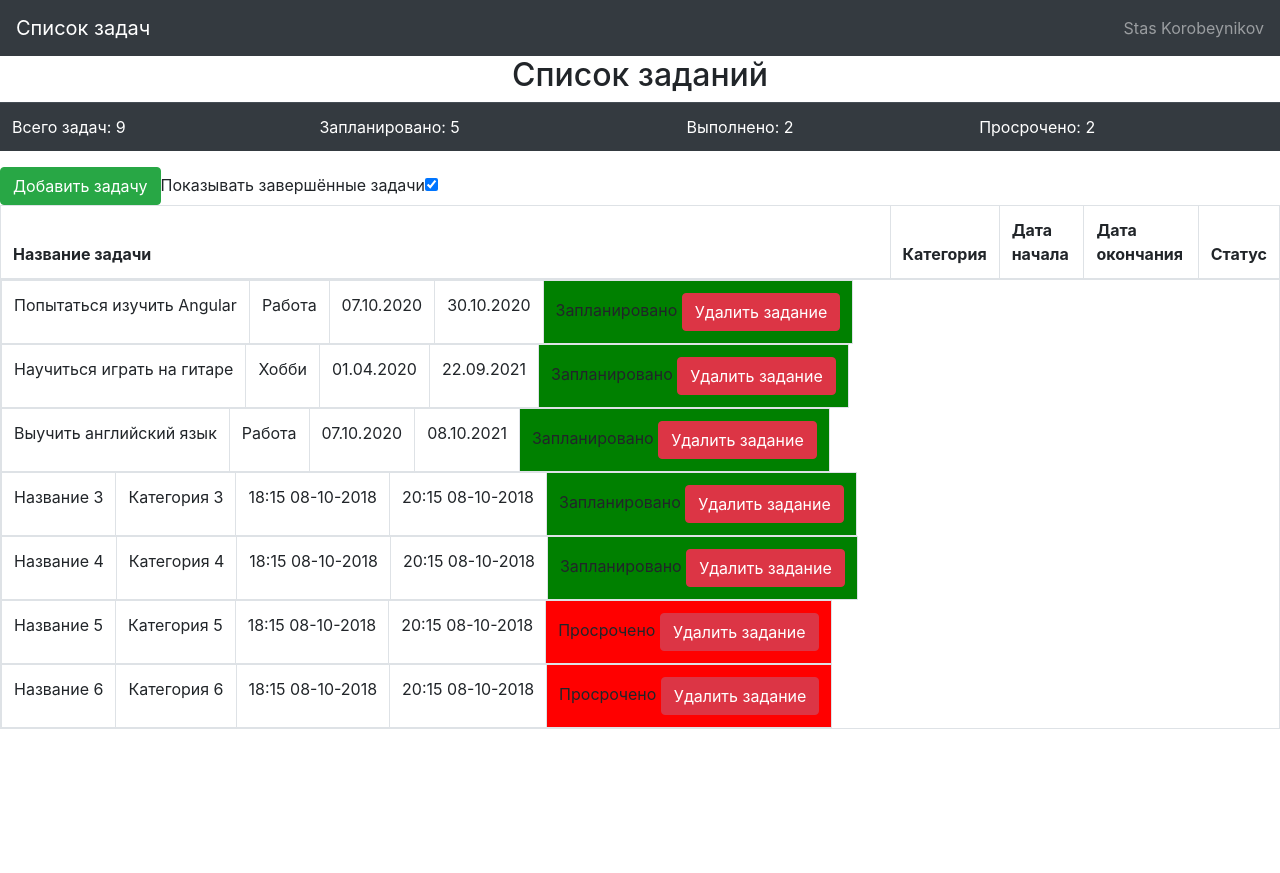
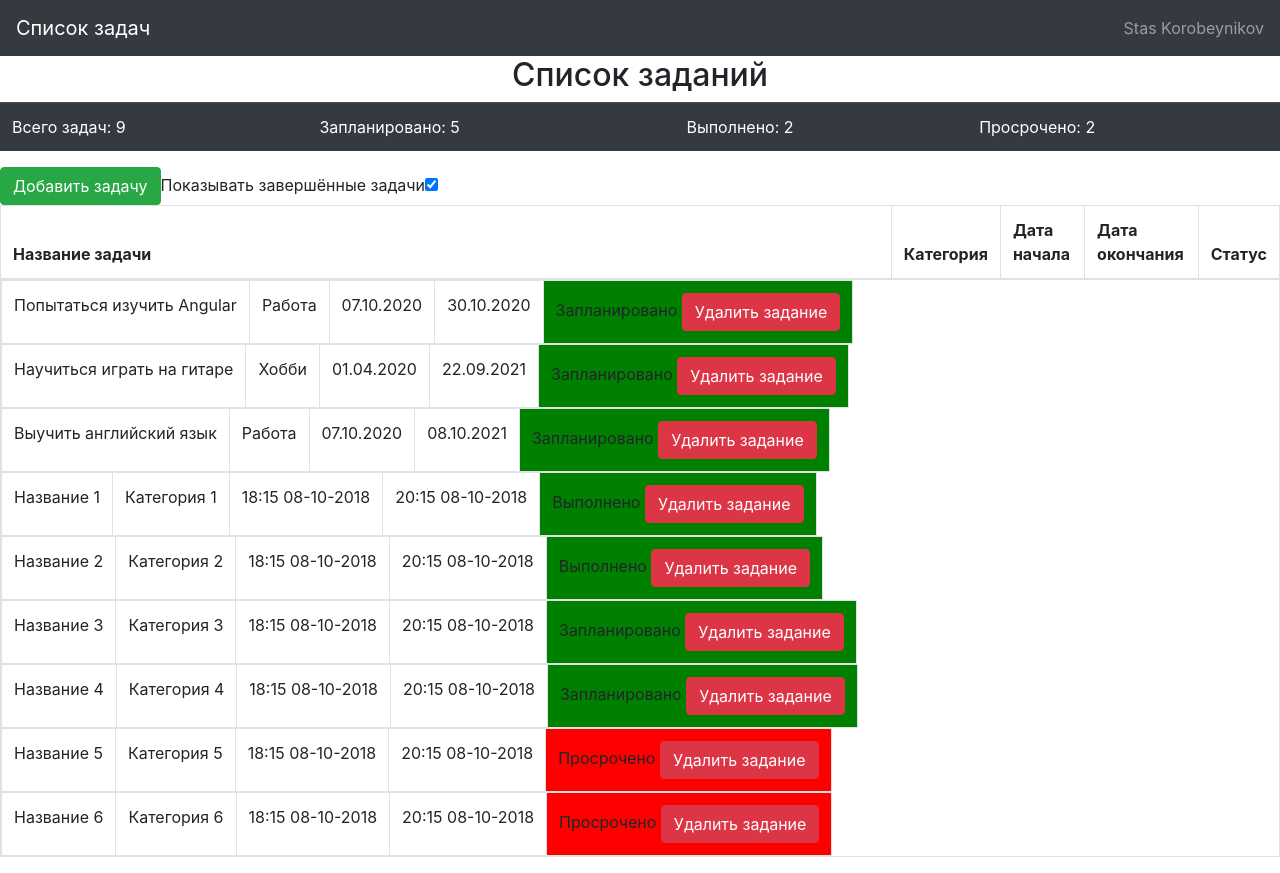
Before and after one commit to staskorobeynikov/job4j_angular, an Angular app in the folder task-planner/: page / in a window 1280 px wide. Before the commit the page ends 800 px from the top, so only its background shows below. Built offline with nearby package versions, Linux system fonts and the light colour scheme.

Commit message:
Правки. 6. Стандартные структурные директивы[62795#381331]

```diff
--- a/task-planner/src/app/tasks/task-list/task-list.component.html
+++ b/task-planner/src/app/tasks/task-list/task-list.component.html
@@ -26,7 +26,7 @@
   </thead>
   <tbody>
   <ng-container *ngFor="let task of tasks">
-    <app-list-row *ngIf="task.status !== 'Выполнено'"
+    <app-list-row *ngIf="task.status !== 'Выполнено' || allTasks"
                   (deleteTaskEmitter)="deleteTaskFromArray($event)"
                   [name]="task.name"
                   [category]="task.category"
--- a/task-planner/src/app/tasks/task-list/task-list.component.ts
+++ b/task-planner/src/app/tasks/task-list/task-list.component.ts
@@ -72,6 +72,7 @@ export class TaskListComponent implements OnInit {
       status: 'Просрочено'
     }
   ];
+  allTasks = true;
 
   constructor() { }
 
@@ -82,6 +83,7 @@ export class TaskListComponent implements OnInit {
     console.log('Задача создана');
   }
   filterTasks($event) {
+    this.allTasks = !this.allTasks;
     if ($event.target.checked) {
       console.log('true');
     } else {
```
